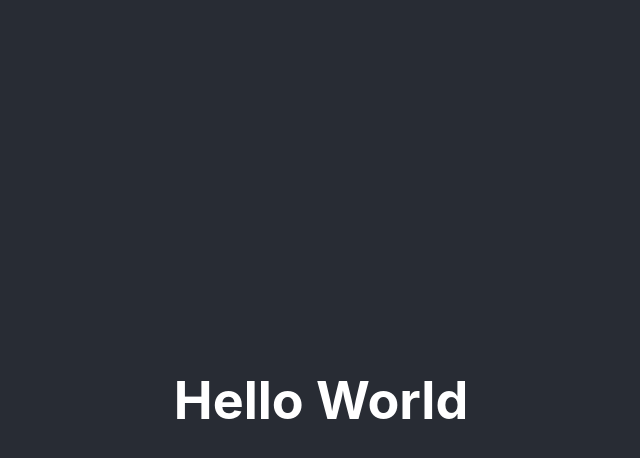
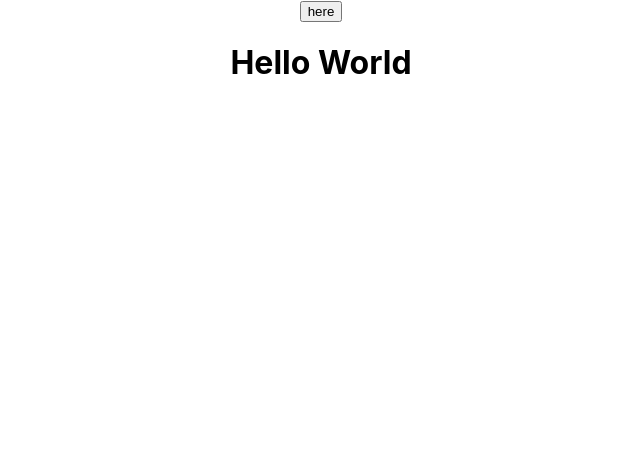
Before and after one commit to ZONAT3D/TestFrontEndSite, a React (Create React App) app: page / in a window 1280 px wide. Shown: the top 458 px of the page, without its empty margins (319-959 px from the left). Built offline with nearby package versions, Linux system fonts and the light colour scheme.

Commit message:
Added Header Component

```diff
--- a/src/App.js
+++ b/src/App.js
@@ -1,13 +1,14 @@
 import React from 'react';
-import logo from './logo.svg';
 import './App.css';
+
+import Header from './Components/Header.js';
 
 function App() {
   return (
     <div className="App">
-      <header className="App-header">
-        <h1>Hello World</h1>
-      </header>
+      <Header />
+
+      <h1>Hello World</h1>
     </div>
   );
 }
--- /dev/null
+++ b/src/Components/Header.js
@@ -0,0 +1,11 @@
+import React from 'react';
+
+function Header() {
+  return (
+    <div className="Header">
+        <button>here</button>
+    </div>
+  );
+}
+
+export default Header;
```
